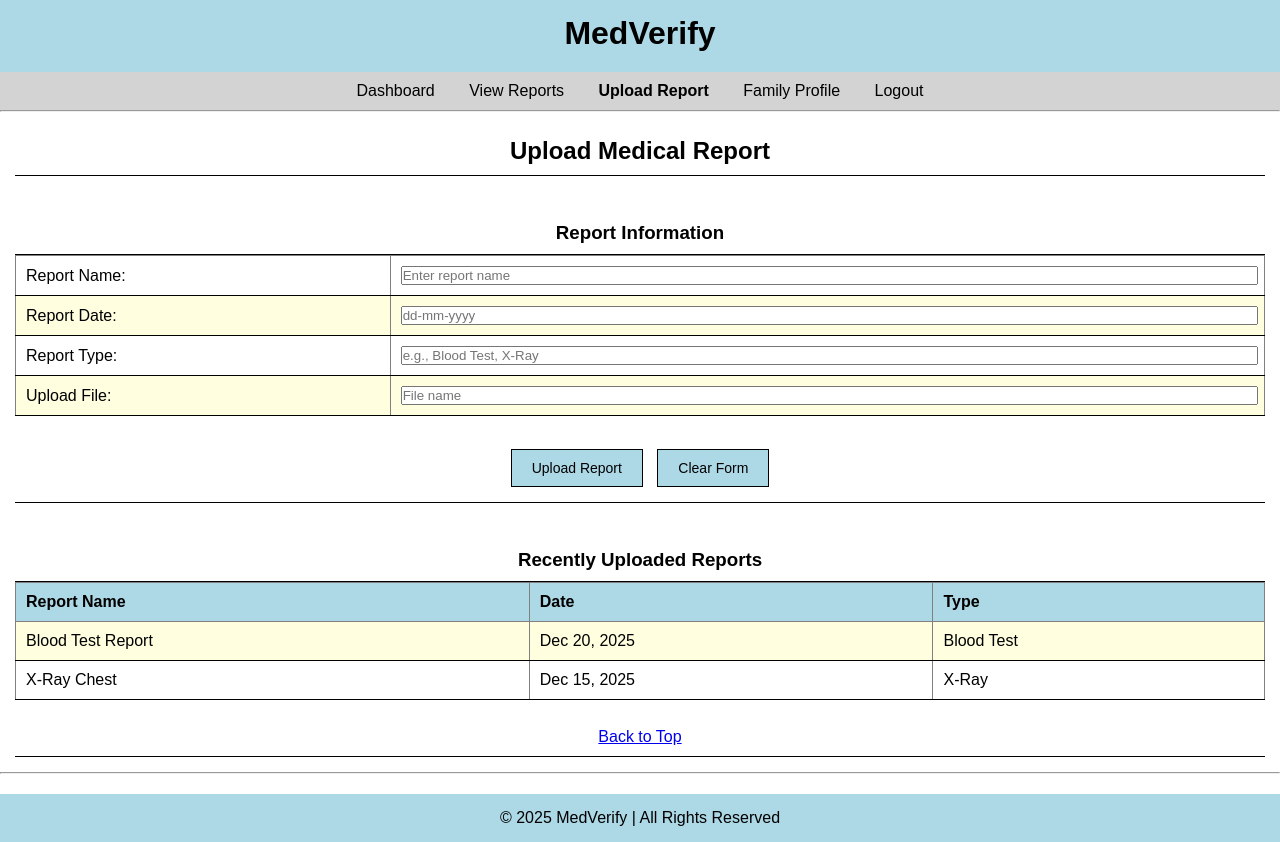
After one commit to shamsulalam1114/MedVerify, a PHP site: page /upload_report.php in a window 1280 px wide. The commit adds this page. Run offline with PHP 8.4, Linux system fonts and the light colour scheme; the visitor is signed in with stand-in values (Sample User, id 1).

Commit message:
upload_report webpage elements creation

```diff
--- a/Assets/calendar.js
+++ b/Assets/calendar.js
@@ -28,14 +28,14 @@ function addAppointment() {
     clearForm();
 }
 
-// Function to clear form
+
 function clearForm() {
     document.getElementById("appointmentDate").value = "";
     document.getElementById("appointmentDoctor").value = "";
     document.getElementById("appointmentType").value = "";
 }
 
-// Wait for page to load
+
 document.addEventListener("DOMContentLoaded", function() {
     document.getElementById("addAppointmentBtn").addEventListener("click", addAppointment);
     document.getElementById("clearFormBtn").addEventListener("click", clearForm);
--- /dev/null
+++ b/Controllers/upload_report_session.php
@@ -0,0 +1,8 @@
+<?php
+    session_start();
+
+    if(isset($_SESSION['status']) !== true){
+        header('location: ../Views/login.php');
+    }
+
+?>
--- a/Views/calendar.php
+++ b/Views/calendar.php
@@ -35,7 +35,7 @@
             <ul>
                 <li><a href="dashboard.php">Dashboard</a></li>
                 <li><a href="view_reports.php">View Reports</a></li>
-                <li><a href="upload_report.html">Upload Report</a></li>
+                <li><a href="upload_report.php">Upload Report</a></li>
                 <li><a href="family_profile.php">Family Profile</a></li>
                 <li><a href="logout.php">Logout</a></li>
             </ul>
--- /dev/null
+++ b/Views/upload_report.php
@@ -0,0 +1,146 @@
+<?php include '../Controllers/upload_report_session.php'; ?>
+<?php
+    if(isset($_POST['uploadReport'])){
+        $reportName = $_POST['reportName'];
+        $reportDate = $_POST['reportDate'];
+        $reportType = $_POST['reportType'];
+        $reportFile = $_POST['reportFile'];
+
+        if($reportName == "" || $reportDate == "" || $reportType == "" || $reportFile == ""){
+            echo "Please fill all fields!";
+        }else{
+            // Process the report upload
+            echo "Report uploaded successfully!";
+        }
+    }
+?>
+<!DOCTYPE html>
+<html lang="en">
+<head>
+    <meta charset="UTF-8">
+    <meta name="viewport" content="width=device-width, initial-scale=1.0">
+    <title>Upload Report</title>
+    <link rel="stylesheet" href="../Assets/dashboard.css">
+</head>
+<body id="top">
+    <header>
+        <center>
+            <h1>MedVerify</h1>
+        </center>
+    </header>
+
+    <nav>
+        <center>
+            <ul>
+                <li><a href="dashboard.php">Dashboard</a></li>
+                <li><a href="view_reports.php">View Reports</a></li>
+                <li><a href="upload_report.php"><b>Upload Report</b></a></li>
+                <li><a href="family_profile.php">Family Profile</a></li>
+                <li><a href="logout.php">Logout</a></li>
+            </ul>
+        </center>
+    </nav>
+
+    <hr>
+
+    <main>
+
+        <table width="100%">
+            <tr>
+                <td align="center">
+                    <h2>Upload Medical Report</h2>
+                </td>
+            </tr>
+        </table>
+
+        <br><br>
+
+
+        <table width="100%">
+            <tr>
+                <td align="center">
+                    <h3>Report Information</h3>
+                </td>
+            </tr>
+        </table>
+
+        <table border="1" width="100%">
+            <tr>
+                <td width="30%">Report Name:</td>
+                <td width="70%"><input type="text" id="reportName" placeholder="Enter report name" style="width: 100%"></td>
+            </tr>
+            <tr>
+                <td>Report Date:</td>
+                <td><input type="text" id="reportDate" placeholder="dd-mm-yyyy" style="width: 100%"></td>
+            </tr>
+            <tr>
+                <td>Report Type:</td>
+                <td><input type="text" id="reportType" placeholder="e.g., Blood Test, X-Ray" style="width: 100%"></td>
+            </tr>
+            <tr>
+                <td>Upload File:</td>
+                <td><input type="text" id="reportFile" placeholder="File name" style="width: 100%"></td>
+            </tr>
+        </table>
+
+        <br>
+
+        <table width="100%">
+            <tr>
+                <td align="center">
+                    <button type="button" id="uploadBtn">Upload Report</button>
+                    <button type="button" id="clearBtn">Clear Form</button>
+                </td>
+            </tr>
+        </table>
+
+        <br><br>
+
+
+        <table width="100%">
+            <tr>
+                <td align="center">
+                    <h3>Recently Uploaded Reports</h3>
+                </td>
+            </tr>
+        </table>
+
+        <table border="1" width="100%" id="uploadedReportsTable">
+            <tr>
+                <th>Report Name</th>
+                <th>Date</th>
+                <th>Type</th>
+            </tr>
+            <tr>
+                <td>Blood Test Report</td>
+                <td>Dec 20, 2025</td>
+                <td>Blood Test</td>
+            </tr>
+            <tr>
+                <td>X-Ray Chest</td>
+                <td>Dec 15, 2025</td>
+                <td>X-Ray</td>
+            </tr>
+        </table>
+
+        <br>
+
+
+        <table width="100%">
+            <tr>
+                <td align="center">
+                    <a href="#top">Back to Top</a>
+                </td>
+            </tr>
+        </table>
+    </main>
+
+    <hr>
+
+    <footer>
+        <center>
+            <p>&copy; 2025 MedVerify | All Rights Reserved</p>
+        </center>
+    </footer>
+</body>
+</html>
```
